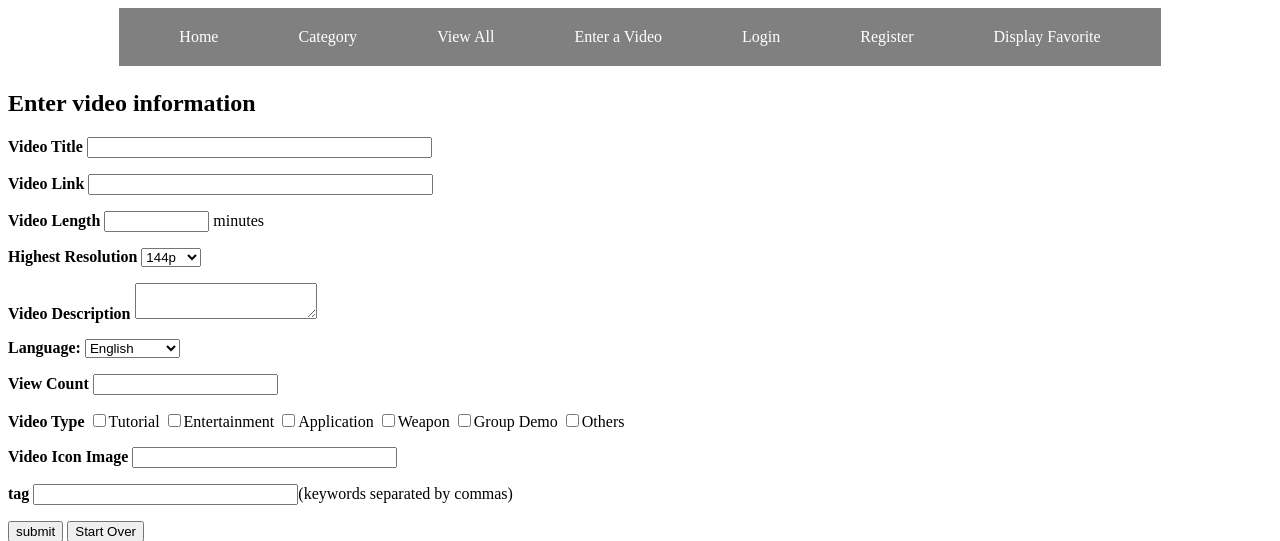
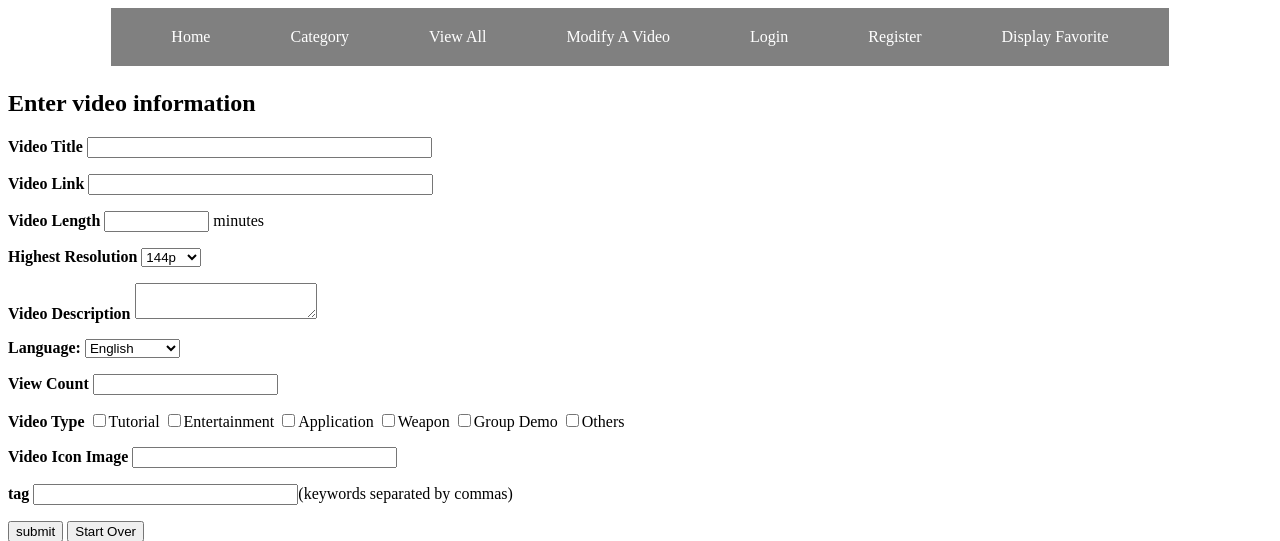
Before and after one commit to BowenChan/CS-174-Website-Project, a PHP site: page /enterData.php in a window 1280 px wide. Shown: the top 541 px of the page. Run offline with PHP 8.4, Linux system fonts and the light colour scheme.

Commit message:
edit video -> modify video

```diff
--- a/header.php
+++ b/header.php
@@ -59,7 +59,7 @@
          </ul>
     </li>
     <li><a href = "video.php">View All</a></li>
-    <li><a href = "enterData.php">Enter a Video</a></li>
+    <li><a href = "modify.php">Modify A Video</a></li>
     <li><a href = "login.php">Login </a></li>
     <li><a href = "register.php"> Register </a></li>
     <li><a href = "displayFav.php"> Display Favorite </a></li>
```
